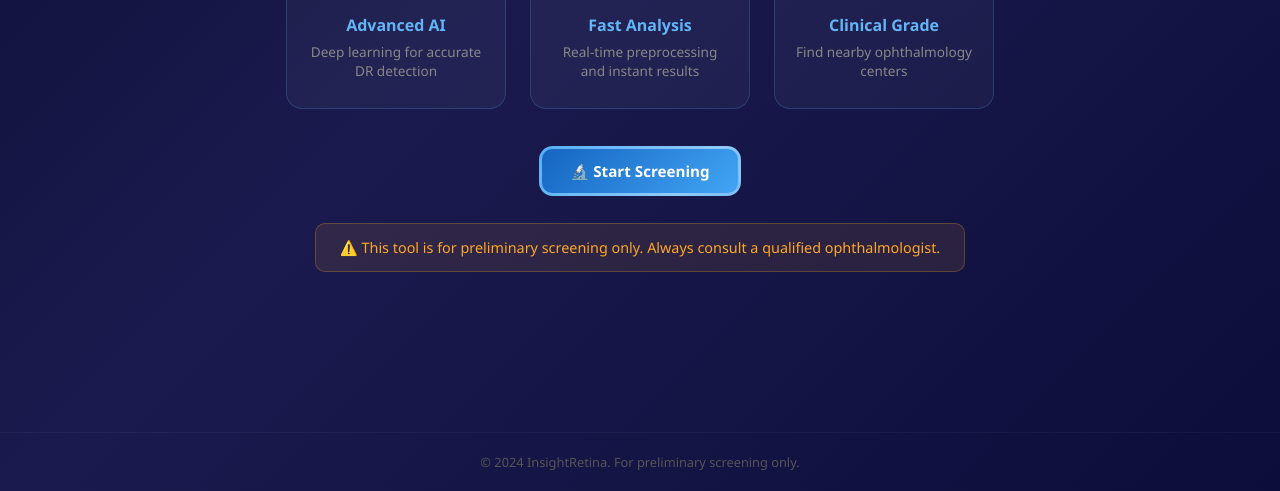
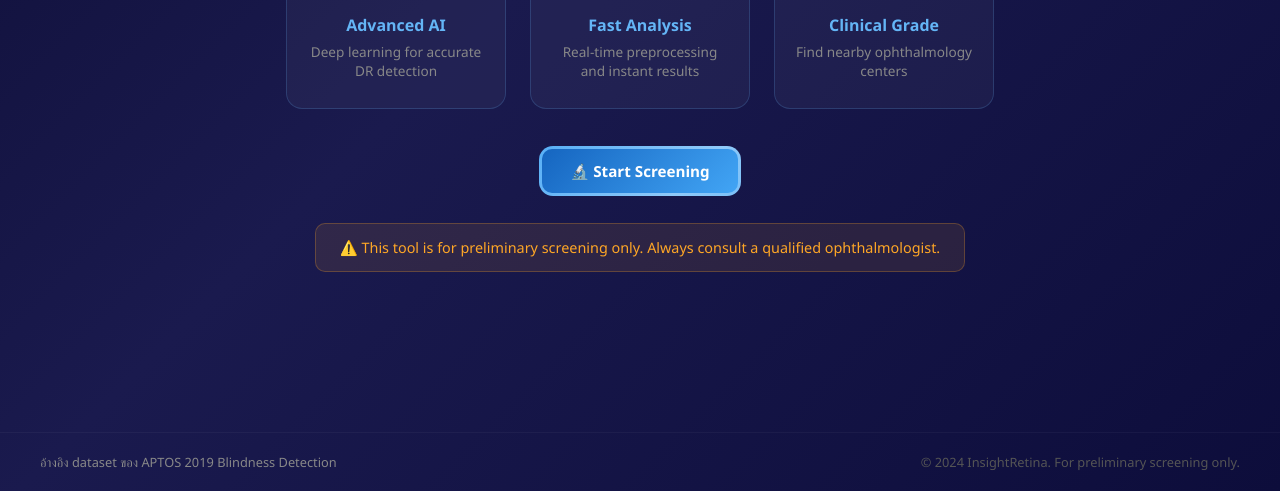
Before and after one commit to GoodNightZzz-Sleep/GoodNight.github-io, a plain HTML site: page index.html in a window 1280 px wide. Shown: the part 752-1243 px from the top of the page. Drawn offline with Linux system fonts and the light colour scheme.

Commit message:
Update index.html

```diff
--- a/index.html
+++ b/index.html
@@ -490,7 +490,21 @@
             transition: opacity 0.3s ease, transform 0.3s ease; transform: translateY(20px);
         }
         #toastBox.visible { opacity: 1; pointer-events: auto; transform: translateY(0); }
-        .footer { text-align: center; padding: 20px; color: #555; font-size: 0.8rem; border-top: 1px solid rgba(255,255,255,0.04); margin-top: 40px; }
+        .footer {
+            display: flex;
+            justify-content: space-between;
+            align-items: center;
+            padding: 20px 40px;
+            color: #555;
+            font-size: 0.8rem;
+            border-top: 1px solid rgba(255,255,255,0.04);
+            margin-top: 40px;
+            flex-wrap: wrap;
+            gap: 10px;
+        }
+        @media (max-width: 600px) {
+            .footer { flex-direction: column; text-align: center; }
+        }
     </style>
 </head>
 <body>
@@ -504,6 +518,7 @@
         <li><a id="n-screening" onclick="goTab('screening')" data-lang="nav_screening">🔬 Screening</a></li>
         <li><a id="n-history" onclick="goTab('history')" data-lang="nav_history">📋 History</a></li>
         <li><a id="n-clinic" onclick="goTab('clinic')" data-lang="nav_clinic">🏥 Clinic</a></li>
+        <li><a id="n-about" onclick="goTab('about')" data-lang="nav_about">👥 About Us</a></li>
     </ul>
     <div class="nav-right">
         <div class="lang-dropdown" id="langDropdown">
@@ -688,10 +703,40 @@
     </div>
 </div>
 
+<div class="tab" id="t-about">
+    <div class="section-title">
+        <h1 data-lang="about_title">👥 About Us</h1>
+        <p data-lang="about_desc">Our Development Team</p>
+    </div>
+    <div class="card" style="max-width: 600px; margin: 0 auto; font-size: 1.05rem; line-height: 1.8;">
+        <ul style="list-style: none;">
+            <li style="padding: 12px 10px; border-bottom: 1px solid rgba(255,255,255,0.05);">
+                นางสาวณิชา ถาชื่น <span style="float: right; color: #42a5f5; font-weight: 600;">66109010157</span>
+            </li>
+            <li style="padding: 12px 10px; border-bottom: 1px solid rgba(255,255,255,0.05);">
+                นางสาวทิฆัมพร สวัสดิ์ <span style="float: right; color: #42a5f5; font-weight: 600;">66109010158</span>
+            </li>
+            <li style="padding: 12px 10px; border-bottom: 1px solid rgba(255,255,255,0.05);">
+                นางสาวพิชามญชุ์ อินทรา <span style="float: right; color: #42a5f5; font-weight: 600;">66109010167</span>
+            </li>
+            <li style="padding: 12px 10px; border-bottom: 1px solid rgba(255,255,255,0.05);">
+                นางสาวพจณิชา โตงาม <span style="float: right; color: #42a5f5; font-weight: 600;">66109010429</span>
+            </li>
+            <li style="padding: 12px 10px;">
+                นายวรภพ วรพสิษฐ์ <span style="float: right; color: #42a5f5; font-weight: 600;">66109010435</span>
+            </li>
+        </ul>
+    </div>
+</div>
+
 <div class="overlay" id="overlay"><div class="spin"></div><div class="overlay-text" id="overlayMsg">Analyzing...</div></div>
 <div class="modal-bg" id="modalBg"><div class="modal-content"><button class="modal-x" onclick="closeModal()">×</button><h2 id="mTitle">Record</h2><div id="mBody"></div></div></div>
 <div id="toastBox"></div>
-<div class="footer" data-lang="footer">© 2024 InsightRetina. For preliminary screening only.</div>
+
+<div class="footer">
+    <div style="text-align: left; color: #888;">อ้างอิง dataset ของ APTOS 2019 Blindness Detection</div>
+    <div data-lang="footer" style="text-align: right;">© 2024 InsightRetina. For preliminary screening only.</div>
+</div>
 
 <script>
 /* ================================================================
@@ -700,7 +745,7 @@
 var LANG = {
     en: {
         _name:'English',_flag:'🇬🇧',
-        nav_home:'🏠 Home',nav_screening:'🔬 Screening',nav_history:'📋 History',nav_clinic:'🏥 Clinic',
+        nav_home:'🏠 Home',nav_screening:'🔬 Screening',nav_history:'📋 History',nav_clinic:'🏥 Clinic', nav_about:'👥 About Us',
         hero_desc:'AI-Powered Diabetic Retinopathy Screening. Advanced retinal analysis for early detection.',
         ai_status:'AI System Active — Ready for Analysis',
         stat_accuracy:'AI Accuracy',stat_speed:'Analysis Speed',stat_classes:'DR Classes',
@@ -724,6 +769,7 @@ var LANG = {
         clinic_title:'🏥 Nearby Eye Clinics',clinic_desc:'Find ophthalmology clinics near you',
         type_all:'All Types',type_eye:'Eye Clinic',type_hospital:'Hospital',type_med:'Medical Center',
         search_placeholder:'🔍 Search...',btn_search:'🔍 Search',map_hint:'🗺️ Click Search to find clinics',
+        about_title:'👥 About Us', about_desc:'Our Development Team',
         footer:'© 2024 InsightRetina. For preliminary screening only.',
         no_history:'No screening history',btn_start_first:'Start Screening',
         loading_preprocess:'🔄 Preprocessing image...',loading_ai:'🤖 Running AI classification...',loading_result:'📊 Generating results...',
@@ -733,7 +779,7 @@ var LANG = {
     },
     th: {
         _name:'ไทย',_flag:'🇹🇭',
-        nav_home:'🏠 หน้าแรก',nav_screening:'🔬 ตรวจคัดกรอง',nav_history:'📋 ประวัติ',nav_clinic:'🏥 คลินิก',
+        nav_home:'🏠 หน้าแรก',nav_screening:'🔬 ตรวจคัดกรอง',nav_history:'📋 ประวัติ',nav_clinic:'🏥 คลินิก', nav_about:'👥 ผู้จัดทำ',
         hero_desc:'ระบบคัดกรองเบาหวานขึ้นจอตาด้วย AI วิเคราะห์ภาพจอประสาทตาเพื่อตรวจจับตั้งแต่ระยะเริ่มต้น',
         ai_status:'ระบบ AI พร้อมทำงาน — พร้อมวิเคราะห์',
         stat_accuracy:'ความแม่นยำ AI',stat_speed:'ความเร็ววิเคราะห์',stat_classes:'ระดับ DR',
@@ -757,6 +803,7 @@ var LANG = {
         clinic_title:'🏥 คลินิกตาใกล้คุณ',clinic_desc:'ค้นหาคลินิกจักษุใกล้ที่ตั้งของคุณ',
         type_all:'ทุกประเภท',type_eye:'คลินิกตา',type_hospital:'โรงพยาบาล',type_med:'ศูนย์การแพทย์',
         search_placeholder:'🔍 ค้นหา...',btn_search:'🔍 ค้นหา',map_hint:'🗺️ กดค้นหาเพื่อแสดงคลินิก',
+        about_title:'👥 ผู้จัดทำ', about_desc:'ทีมงานผู้พัฒนา',
         footer:'© 2024 InsightRetina สำหรับคัดกรองเบื้องต้นเท่านั้น',
         no_history:'ยังไม่มีประวัติ',btn_start_first:'เริ่มตรวจ',
         loading_preprocess:'🔄 กำลังประมวลผลภาพ...',loading_ai:'🤖 กำลังวิเคราะห์ด้วย AI...',loading_result:'📊 กำลังสร้างผลลัพธ์...',
@@ -766,7 +813,7 @@ var LANG = {
     },
     id: {
         _name:'Bahasa Indonesia',_flag:'🇮🇩',
-        nav_home:'🏠 Beranda',nav_screening:'🔬 Skrining',nav_history:'📋 Riwayat',nav_clinic:'🏥 Klinik',
+        nav_home:'🏠 Beranda',nav_screening:'🔬 Skrining',nav_history:'📋 Riwayat',nav_clinic:'🏥 Klinik', nav_about:'👥 Tentang Kami',
         hero_desc:'Skrining Retinopati Diabetik Bertenaga AI. Analisis retina canggih untuk deteksi dini.',
         ai_status:'Sistem AI Aktif — Siap Analisis',
         stat_accuracy:'Akurasi AI',stat_speed:'Kecepatan',stat_classes:'Kelas DR',
@@ -784,6 +831,7 @@ var LANG = {
         hist_title:'📋 Riwayat',hist_desc:'Tinjau catatan skrining',filter_all:'Semua',sort_new:'Terbaru',sort_old:'Terlama',
         clinic_title:'🏥 Klinik Mata',clinic_desc:'Temukan klinik mata terdekat',type_all:'Semua',type_eye:'Klinik Mata',type_hospital:'Rumah Sakit',type_med:'Pusat Medis',
         search_placeholder:'🔍 Cari...',btn_search:'🔍 Cari',map_hint:'🗺️ Klik Cari',
+        about_title:'👥 Tentang Kami', about_desc:'Tim Pengembang',
         footer:'© 2024 InsightRetina. Skrining awal.',no_history:'Belum ada riwayat',btn_start_first:'Mulai',
         loading_preprocess:'🔄 Memproses...',loading_ai:'🤖 Klasifikasi AI...',loading_result:'📊 Membuat hasil...',
         toast_upload_ok:'✅ Berhasil!',toast_upload_type:'❌ JPG/PNG saja!',toast_upload_size:'❌ Maks 5MB!',toast_upload_invalid:'❌ Bukan gambar!',
@@ -792,7 +840,7 @@ var LANG = {
     },
     vi: {
         _name:'Tiếng Việt',_flag:'🇻🇳',
-        nav_home:'🏠 Trang chủ',nav_screening:'🔬 Sàng lọc',nav_history:'📋 Lịch sử',nav_clinic:'🏥 Phòng khám',
+        nav_home:'🏠 Trang chủ',nav_screening:'🔬 Sàng lọc',nav_history:'📋 Lịch sử',nav_clinic:'🏥 Phòng khám', nav_about:'👥 Về chúng tôi',
         hero_desc:'Sàng lọc bệnh võng mạc tiểu đường bằng AI. Phân tích võng mạc tiên tiến.',
         ai_status:'Hệ thống AI đang hoạt động — Sẵn sàng phân tích',
         stat_accuracy:'Độ chính xác',stat_speed:'Tốc độ',stat_classes:'Phân loại',
@@ -809,6 +857,7 @@ var LANG = {
         hist_title:'📋 Lịch sử',hist_desc:'Xem hồ sơ',filter_all:'Tất cả',sort_new:'Mới nhất',sort_old:'Cũ nhất',
         clinic_title:'🏥 Phòng khám mắt',clinic_desc:'Tìm gần bạn',type_all:'Tất cả',type_eye:'Phòng khám',type_hospital:'Bệnh viện',type_med:'Trung tâm y tế',
         search_placeholder:'🔍 Tìm...',btn_search:'🔍 Tìm',map_hint:'🗺️ Nhấn Tìm',
+        about_title:'👥 Về chúng tôi', about_desc:'Nhóm phát triển',
         footer:'© 2024 InsightRetina.',no_history:'Chưa có',btn_start_first:'Bắt đầu',
         loading_preprocess:'🔄 Xử lý ảnh...',loading_ai:'🤖 AI...',loading_result:'📊 Kết quả...',
         toast_upload_ok:'✅ Thành công!',toast_upload_type:'❌ JPG/PNG!',toast_upload_size:'❌ Tối đa 5MB!',toast_upload_invalid:'❌ Không hợp lệ!',
@@ -817,7 +866,7 @@ var LANG = {
     },
     fil: {
         _name:'Filipino',_flag:'🇵🇭',
-        nav_home:'🏠 Home',nav_screening:'🔬 Screening',nav_history:'📋 Kasaysayan',nav_clinic:'🏥 Klinika',
+        nav_home:'🏠 Home',nav_screening:'🔬 Screening',nav_history:'📋 Kasaysayan',nav_clinic:'🏥 Klinika', nav_about:'👥 Tungkol sa Amin',
         hero_desc:'AI-Powered Diabetic Retinopathy Screening para sa maagang pagtuklas.',
         ai_status:'AI System Aktibo — Handa na',
         stat_accuracy:'AI Accuracy',stat_speed:'Bilis',stat_classes:'DR Classes',
@@ -834,6 +883,7 @@ var LANG = {
         hist_title:'📋 Kasaysayan',hist_desc:'Mga record',filter_all:'Lahat',sort_new:'Pinakabago',sort_old:'Pinakaluma',
         clinic_title:'🏥 Klinika',clinic_desc:'Maghanap malapit',type_all:'Lahat',type_eye:'Klinika ng Mata',type_hospital:'Ospital',type_med:'Medical Center',
         search_placeholder:'🔍 Hanapin...',btn_search:'🔍 Hanapin',map_hint:'🗺️ I-click Hanapin',
+        about_title:'👥 Tungkol sa Amin', about_desc:'Pangkat ng Pag-unlad',
         footer:'© 2024 InsightRetina.',no_history:'Wala pa',btn_start_first:'Simulan',
         loading_preprocess:'🔄 Pinoproseso...',loading_ai:'🤖 AI...',loading_result:'📊 Resulta...',
         toast_upload_ok:'✅ Na-upload!',toast_upload_type:'❌ JPG/PNG lang!',toast_upload_size:'❌ Max 5MB!',toast_upload_invalid:'❌ Hindi valid!',
@@ -842,7 +892,7 @@ var LANG = {
     },
     ms: {
         _name:'Bahasa Melayu',_flag:'🇲🇾',
-        nav_home:'🏠 Utama',nav_screening:'🔬 Saringan',nav_history:'📋 Sejarah',nav_clinic:'🏥 Klinik',
+        nav_home:'🏠 Utama',nav_screening:'🔬 Saringan',nav_history:'📋 Sejarah',nav_clinic:'🏥 Klinik', nav_about:'👥 Tentang Kami',
         hero_desc:'Saringan Retinopati Diabetik Berkuasa AI untuk pengesanan awal.',
         ai_status:'Sistem AI Aktif — Sedia Analisis',
         stat_accuracy:'Ketepatan AI',stat_speed:'Kelajuan',stat_classes:'Kelas DR',
@@ -859,6 +909,7 @@ var LANG = {
         hist_title:'📋 Sejarah',hist_desc:'Semak rekod',filter_all:'Semua',sort_new:'Terbaru',sort_old:'Terlama',
         clinic_title:'🏥 Klinik Mata',clinic_desc:'Cari berhampiran',type_all:'Semua',type_eye:'Klinik Mata',type_hospital:'Hospital',type_med:'Pusat Perubatan',
         search_placeholder:'🔍 Cari...',btn_search:'🔍 Cari',map_hint:'🗺️ Klik Cari',
+        about_title:'👥 Tentang Kami', about_desc:'Pasukan Pembangun',
         footer:'© 2024 InsightRetina.',no_history:'Tiada sejarah',btn_start_first:'Mula',
         loading_preprocess:'🔄 Memproses...',loading_ai:'🤖 AI...',loading_result:'📊 Keputusan...',
         toast_upload_ok:'✅ Berjaya!',toast_upload_type:'❌ JPG/PNG sahaja!',toast_upload_size:'❌ Maks 5MB!',toast_upload_invalid:'❌ Tidak sah!',
```
